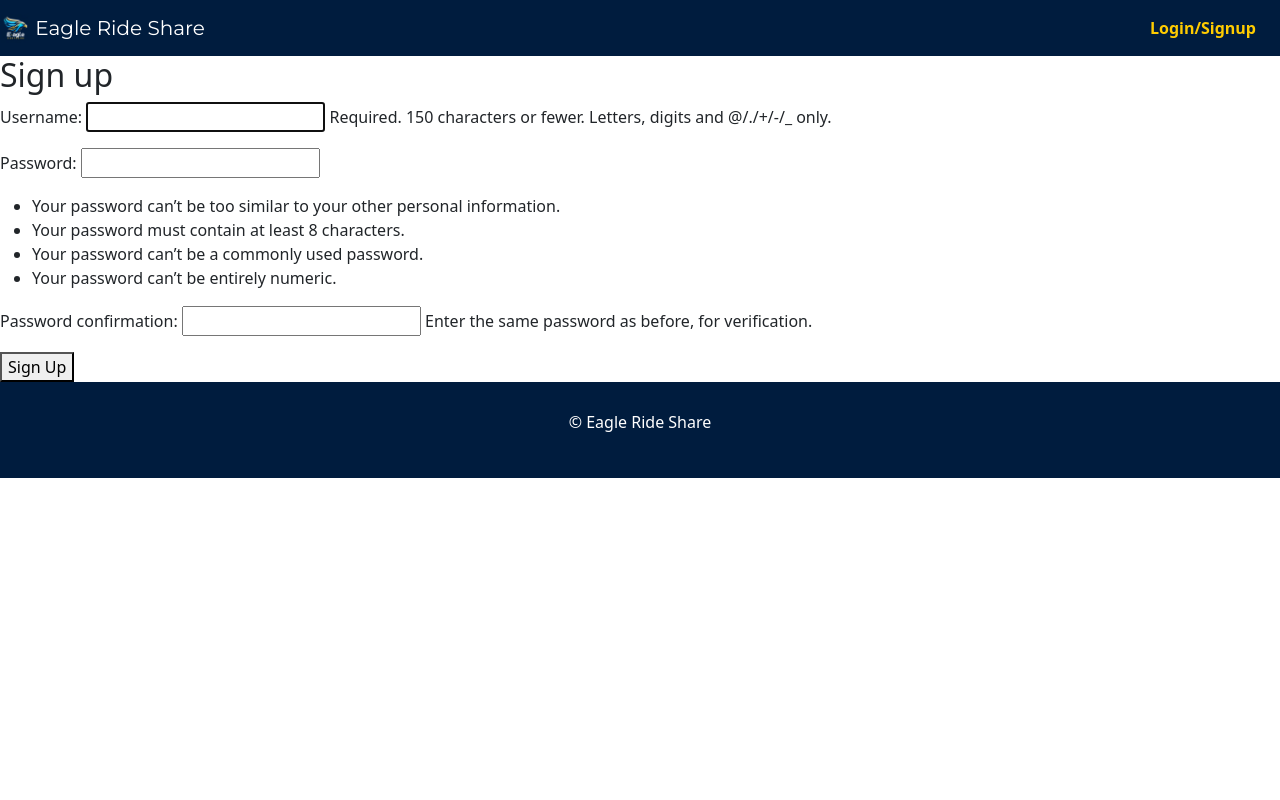
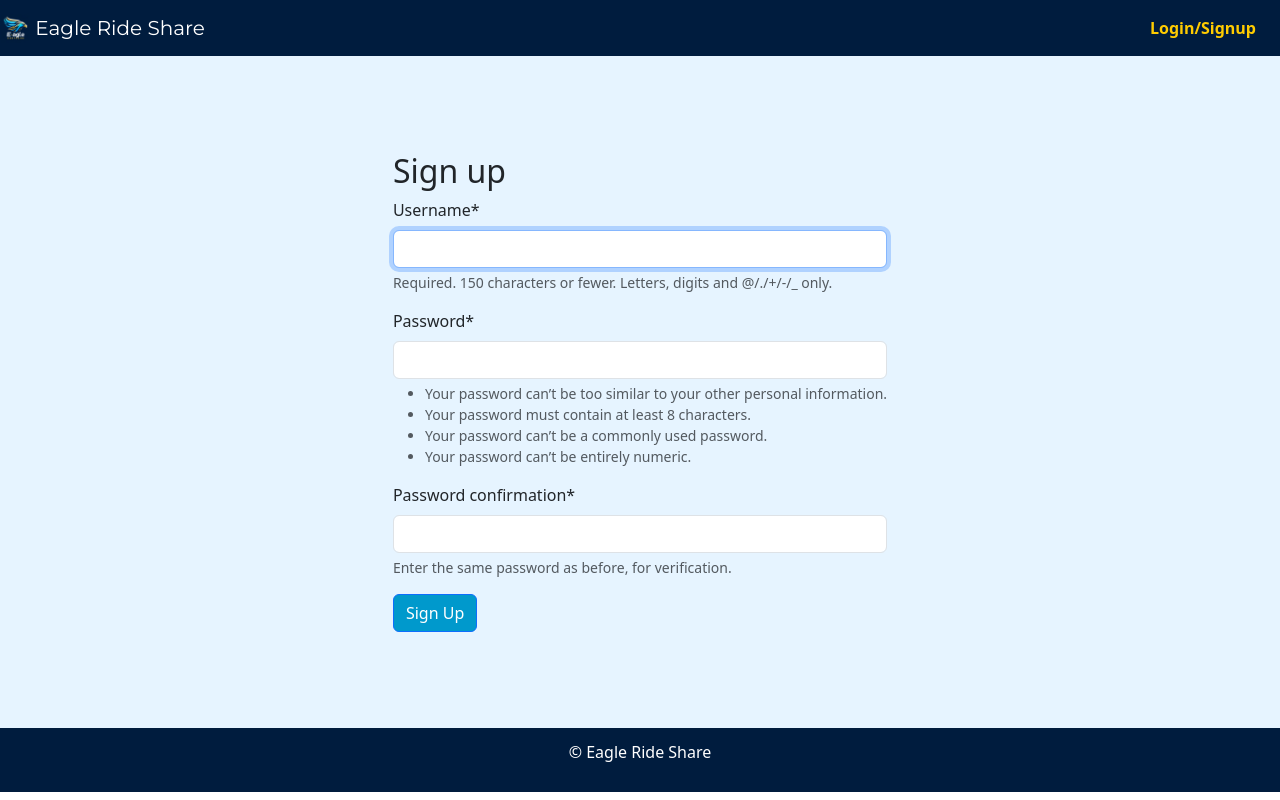
Before and after one commit to kalyancheerla/eagle_ride_sharing, a Django app: page /accounts/login/ in a window 1280 px wide. Run offline with Django 4.2, Linux system fonts and the light colour scheme; some libraries are stand-ins or nearby versions.

Commit message:
Added SignUp frontend fixes

```diff
--- a/requirements.txt
+++ b/requirements.txt
@@ -1,2 +1,3 @@
 Django
 django-crispy-forms
+crispy-bootstrap5
--- a/ride_share/templates/base.html
+++ b/ride_share/templates/base.html
@@ -10,7 +10,7 @@
   <body>
     {% include 'navbar.html' %}
     {% block content %} {% endblock %}
-    <footer class="text-center text-white d-flex justify-content-center align-items-center" style="background-color: #001c3e; position: bottom; bottom: 0; width: 100%; height: 12vh;">
+    <footer class="text-center text-white d-flex justify-content-center align-items-center" style="background-color: #001c3e; position: bottom; bottom: 0; width: 100%; height: 8vh;">
         <p>&copy; Eagle Ride Share</p>
     </footer>
     <script src="https://cdn.jsdelivr.net/npm/bootstrap@5.3.2/dist/js/bootstrap.bundle.min.js" integrity="sha384-C6RzsynM9kWDrMNeT87bh95OGNyZPhcTNXj1NW7RuBCsyN/o0jlpcV8Qyq46cDfL" crossorigin="anonymous"></script>
--- a/ride_share/templates/home.html
+++ b/ride_share/templates/home.html
@@ -1,7 +1,7 @@
 {% extends 'base.html' %} {% block title %}Home{% endblock %}
 
 {% block content %}
-<div class="d-flex justify-content-center align-items-center" style="background-color: #e6f4ff; height: 80vh;">
+<div class="d-flex justify-content-center align-items-center" style="background-color: #e6f4ff; height: 84vh;">
     <figure class="text-center">
         {% load static %}
         <img src={% static "images/eagleridesharing.png" %} width="70" height="70" class="d-inline-block align-top" alt="Logo">
--- a/ride_share/templates/signup.html
+++ b/ride_share/templates/signup.html
@@ -1,11 +1,13 @@
 {% extends 'base.html' %}
 {% block title %}Sign Up{% endblock %}
-Sample page
+{% load crispy_forms_tags %}
 {% block content %}
-  <h2>Sign up</h2>
+<div class="d-flex justify-content-center align-items-center" style="background-color: #e6f4ff; height: 84vh;">
   <form method="post">
+    <h2>Sign up</h2>
     {% csrf_token %}
-    {{ form.as_p }}
-    <button type="submit">Sign Up</button>
+    {{ form|crispy }}
+    <button type="submit" class="btn btn-primary" style="background-color: #0099cc;">Sign Up</button>
   </form>
-{% endblock %}
+</div>
+  {% endblock %}
```
Also changed, not shown: ride_share/ride_share/settings.py (+10 -4 lines).
